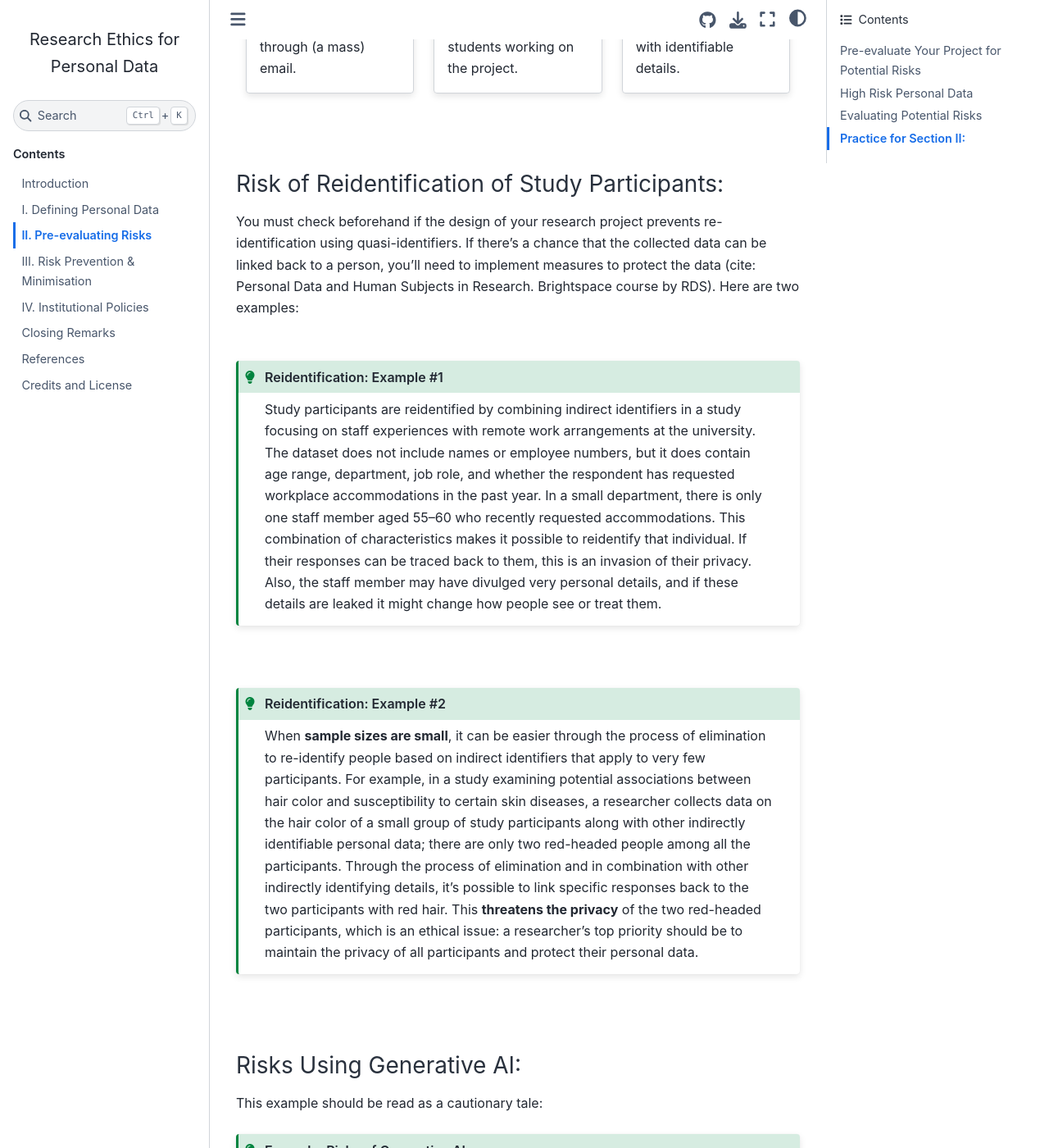
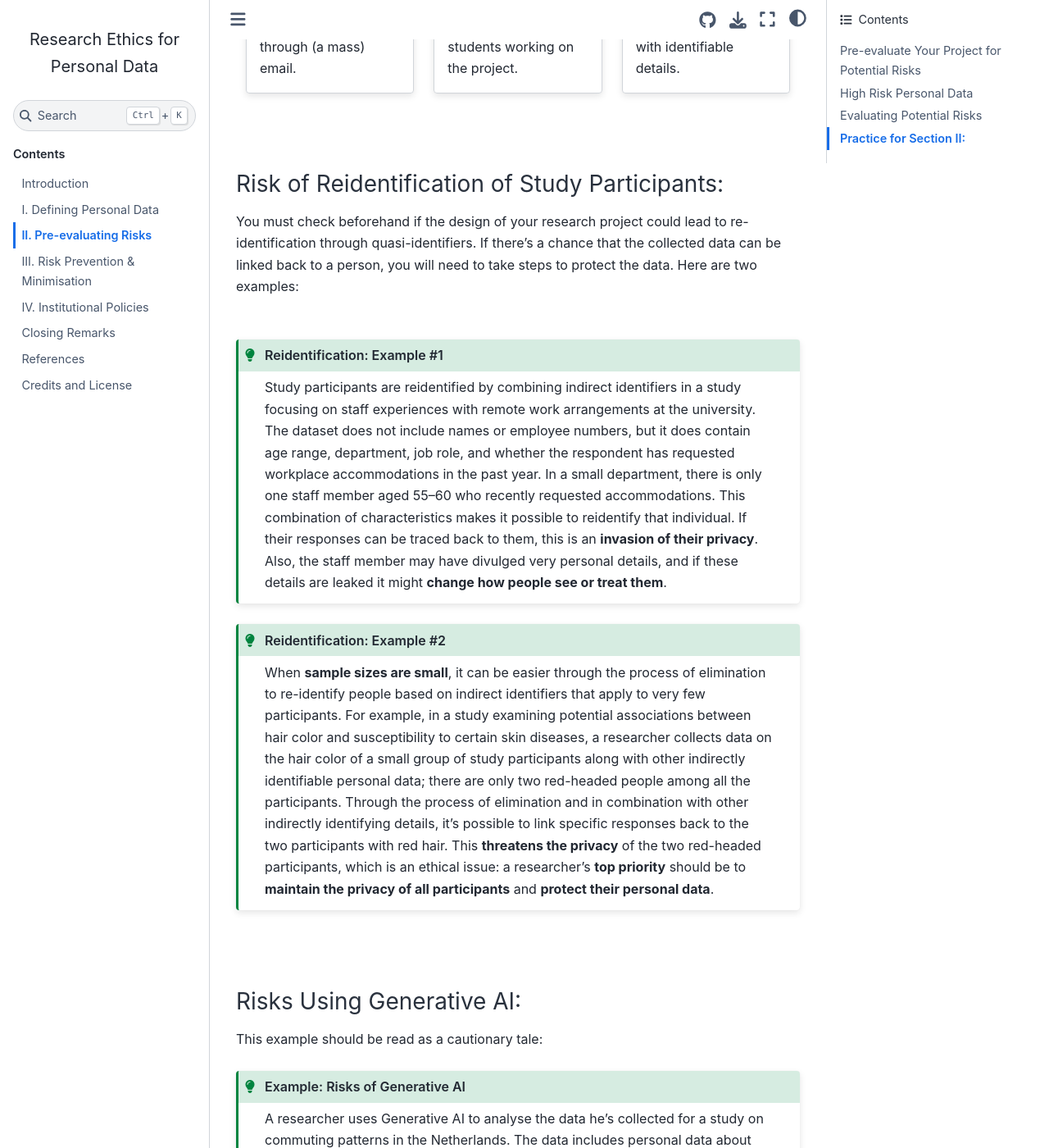
Before and after one commit to tu-delft-library/BSc_Research_Ethics_for_Personal_Data, a Jupyter Book: the page built from book/risks.md, in a window 1280 px wide and 1400 px high, scrolled down 4200 px. Shown: the whole window at 82% size. Built offline with Jupyter Book 1.0.4 settings and Sphinx 7.4.7 and the Sphinx Book theme 1.1.4, drawn with Linux system fonts in a browser that asks for light colours; comment, search, counter and statistics services are not loaded; some of the changed text lies outside the part shown.

Commit message:
bolded words for readibility

````diff
--- a/book/risks.md
+++ b/book/risks.md
@@ -6,10 +6,10 @@
 
 :::{card} In this phase of planning, you need to ask yourself:
 :class-card: text-center
-**In what way(s) could my planned methods of data collection, data storage, processing, or sharing cause harm to the people involved in my study?**
+In what way(s) could my planned methods of **data collection, data storage, processing, or sharing cause harm** to the people involved in my study?
 :::
 
-To give you ideas about how to evaluate risk, we will first look at two types of high-risk personal data. Then, we will introduce a variety of different examples of risks to human participants that can arise during and after research projects.
+To give you ideas about how to evaluate risk, we will first look at two specific types of high-risk personal data. Then, we will introduce a variety of more general and common risks that can arise during and after research projects.
 
 
 
@@ -65,7 +65,7 @@
 
 ## Evaluating Potential Risks
 
-Now we'll look at examples of risks that can apply more generally to all studies and examine risks that can arise during and after research.
+Now we'll look at examples of risks that can apply more generally during and after research.
 
 
 ### Risk of Physical and/or Psychological Harm: Examples
@@ -94,7 +94,7 @@
 
 ### Risk of Data Breaches:
 
-A data breach occurs when stored personal information is leaked, stolen, or shared with people who are not authorized to view those details. Here are some examples of how data breaches can happen.
+A **data breach** occurs when stored personal information is leaked, stolen, or shared with people who are not authorized to view those details. Here are some examples of how data breaches can happen.
 
 Data breaches can occur due to **improper storage**:
 ::::{grid} 2
@@ -123,18 +123,17 @@
 
 ### Risk of Reidentification of Study Participants:
 
-You must check beforehand if the design of your research project prevents re-identification using quasi-identifiers. If there's a chance that the collected data can be linked back to a person, you'll need to implement measures to protect the data (cite: Personal Data and Human Subjects in Research. Brightspace course by RDS). Here are two examples:
+You must check beforehand if the design of your research project could lead to re-identification through quasi-identifiers. If there's a chance that the collected data can be linked back to a person, you will need to take steps to protect the data. Here are two examples:
 <br>
 
  ```{admonition} Reidentification: Example #1
 :class: tip
-Study participants are reidentified by combining indirect identifiers in a study focusing on staff experiences with remote work arrangements at the university. The dataset does not include names or employee numbers, but it does contain age range, department, job role, and whether the respondent has requested workplace accommodations in the past year. In a small department, there is only one staff member aged 55–60 who recently requested accommodations. This combination of characteristics makes it possible to reidentify that individual. If their responses can be traced back to them, this is an invasion of their privacy. Also, the staff member may have divulged very personal details, and if these details are leaked it might change how people see or treat them.
+Study participants are reidentified by combining indirect identifiers in a study focusing on staff experiences with remote work arrangements at the university. The dataset does not include names or employee numbers, but it does contain age range, department, job role, and whether the respondent has requested workplace accommodations in the past year. In a small department, there is only one staff member aged 55–60 who recently requested accommodations. This combination of characteristics makes it possible to reidentify that individual. If their responses can be traced back to them, this is an **invasion of their privacy**. Also, the staff member may have divulged very personal details, and if these details are leaked it might **change how people see or treat them**.
 ```
-<br>
 
  ```{admonition} Reidentification: Example #2
 :class: tip
-When **sample sizes are small**, it can be easier through the process of elimination to re-identify people based on indirect identifiers that apply to very few participants. For example, in a study examining potential associations between hair color and susceptibility to certain skin diseases, a researcher collects data on the hair color of a small group of study participants along with other indirectly identifiable personal data; there are only two red-headed people among all the participants. Through the process of elimination and in combination with other indirectly identifying details, it's possible to link specific responses back to the two participants with red hair. This **threatens the privacy** of the two red-headed participants, which is an ethical issue: a researcher's top priority should be to maintain the privacy of all participants and protect their personal data.
+When **sample sizes are small**, it can be easier through the process of elimination to re-identify people based on indirect identifiers that apply to very few participants. For example, in a study examining potential associations between hair color and susceptibility to certain skin diseases, a researcher collects data on the hair color of a small group of study participants along with other indirectly identifiable personal data; there are only two red-headed people among all the participants. Through the process of elimination and in combination with other indirectly identifying details, it's possible to link specific responses back to the two participants with red hair. This **threatens the privacy** of the two red-headed participants, which is an ethical issue: a researcher's **top priority** should be to **maintain the privacy of all participants** and **protect their personal data**.
 ```
 <br>
 
@@ -147,7 +146,7 @@
 A researcher uses Generative AI to analyse the data he's collected for a study on commuting patterns in the Netherlands. The data includes personal data about how often, how far, and by what means participants travel to their places of work. The researcher thinks it's no big deal to ask ChatGPT for help analysing the dataset. He thinks it's fine to upload this personal data because it doesn't trace directly back to individual participants (it's not like he's uploading people's BSN numbers to the internet). He uses a free ChatGPT account and doesn't verify whether the data will be retained by the AI model.
 ```
 <br>
-“Feeding” any type of personal data  into large language models (LLMs) like Chat GPT raises serious privacy concerns. Depending on the type of account, the information can be retained for a number of days. Meanwhile, the data you enter can be accessed by people managing the AI system who do not have authorization to view the personal details of your research subjects. It's also possible the input will be re-used for training data: in other words, the data will be used by the company to train future models. This goes against the promise you will have made to your research participants to keep their data private, secure, and used only for specific research purposes. TU Delft's recommendation for the AI tool Copilot Chat is to only enter public information (not any personal data or confidential information) into the chat.
+“Feeding” any type of personal data  into large language models (LLMs) like Chat GPT raises **serious privacy concerns**. Depending on the type of account, the information can be retained for a number of days. Meanwhile, the data you enter can be accessed by people managing the AI system who do not have authorization to view the personal details of your research subjects. It's also possible the input will be re-used for training data: in other words, the data will be used by the company to train future models. This goes against the promise you will have made to your research participants to keep their data private, secure, and used only for specific research purposes. TU Delft's recommendation for the AI tool Copilot Chat is to only enter public information (not any personal data or confidential information) into the chat.
 <br>
 
 
````
